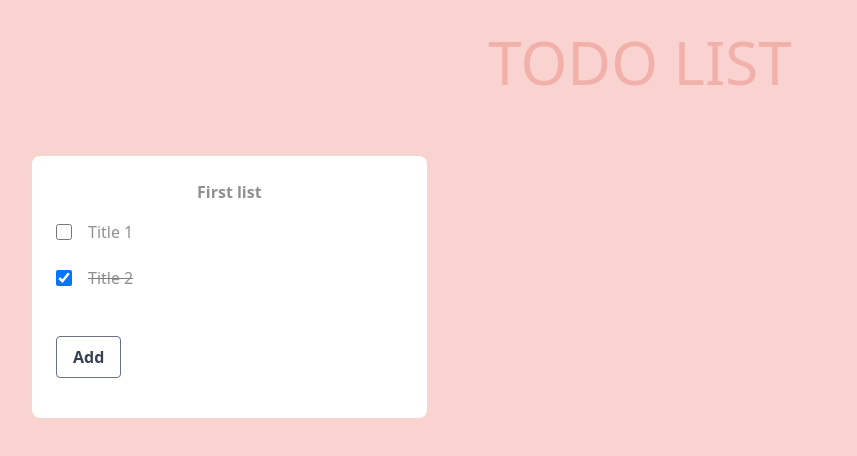
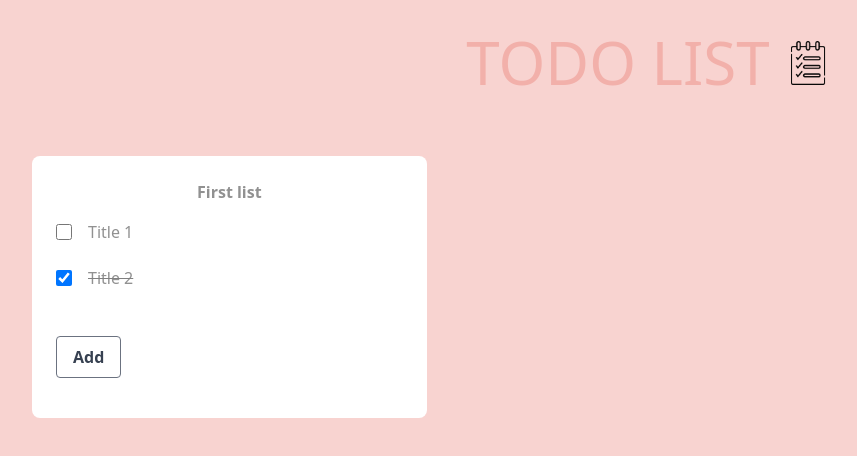
Before and after one commit to Niaz-estefaie/vue-todo-list, a Vue app: page / in a window 1280 px wide. Shown: the top 456 px of the page, without its empty margins (0-857 px from the left). Built offline with nearby package versions, Linux system fonts and the light colour scheme.

Commit message:
Chore: add todo image

```diff
--- a/src/App.vue
+++ b/src/App.vue
@@ -1,7 +1,12 @@
 <template>
   <div class="container mx-auto">
-    <div class="text-center text-salmon">
-      <h1 class="py-8 text-6xl">TODO LIST</h1>
+    <div class="text-center text-salmon py-8">
+      <h1 class="text-6xl inline-block mx-4">TODO LIST</h1>
+      <img
+        class="w-11 h-auto inline-block align-baseline"
+        src="./assets/images/to-do-list.png"
+        alt="Alt"
+      >
     </div>
     <todo-list />
   </div>
```
Also changed, not shown: src/assets/images/to-do-list.png (added).
